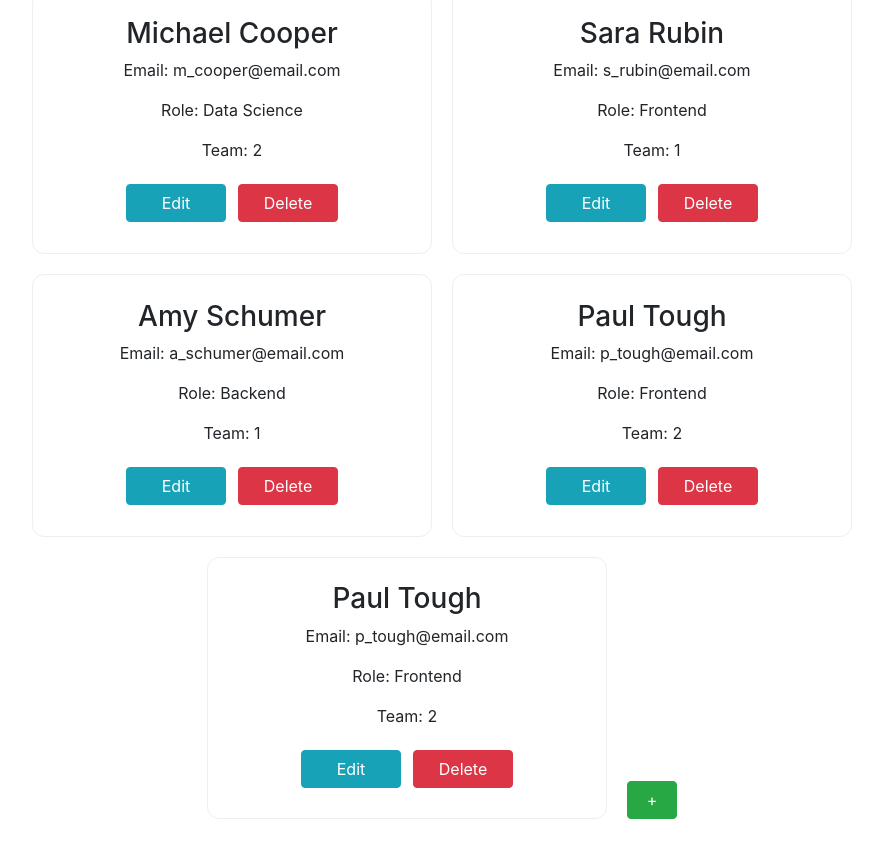
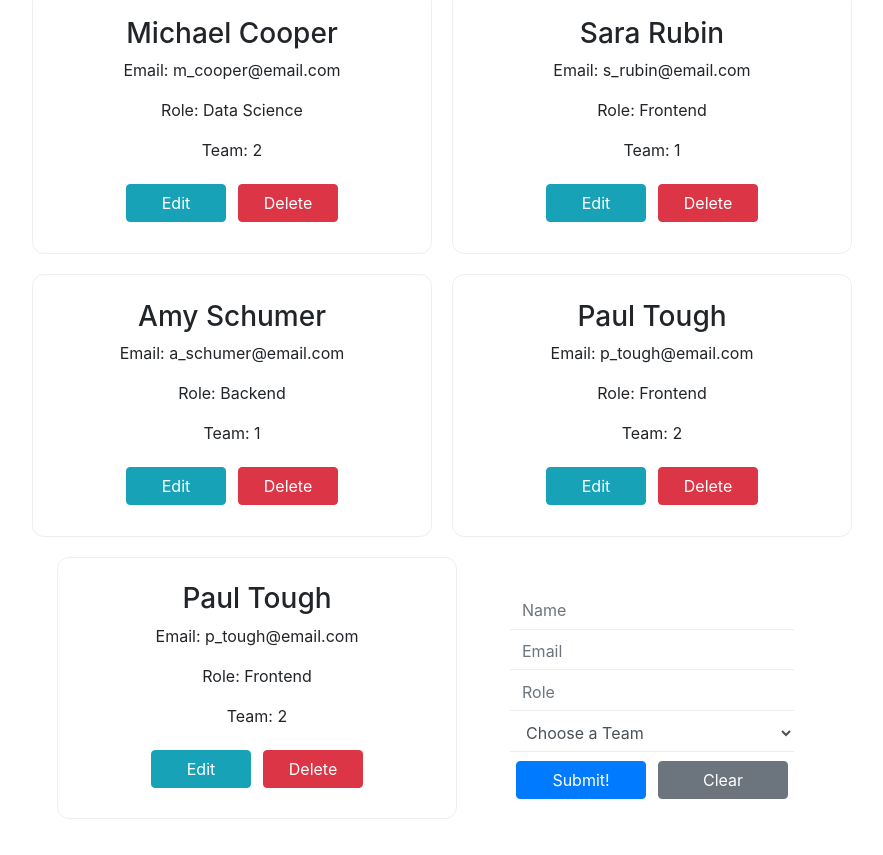
Before and after one commit to bloominstituteoftechnology/team-builder, a React (Create React App) app: page / in a window 1280 px wide. Shown: the part 443-1298 px from the top of the page, without its empty margins (198-1081 px from the left). Built offline with nearby package versions, Linux system fonts and the light colour scheme.

Commit message:
Allow user to add team member inside the rendered card in addition to the form option

```diff
--- a/src/App.js
+++ b/src/App.js
@@ -64,8 +64,8 @@ function App() {
     console.log(e.target.value);
     const id = e.target.value
     setData(userData)
-    if (id != 'all') {
-      setData(userData.filter((user) => { return user.teamNumber == id }))
+    if (id !== 'all') {
+      setData(userData.filter((user) => { return user.teamNumber === id }))
     }
   }
 
@@ -73,6 +73,7 @@ function App() {
     <div className="App">
       <StyledApp>
         <Button onClick={() => handleCollapse()} color="primary">Form</Button>
+
         <Collapse isOpen={collapse}>
           <Form user={user}
             handleSubmit={handleSubmit}
@@ -81,19 +82,25 @@ function App() {
             memberToEdit={memberToEdit}
           />
         </Collapse>
+
         <Input type="select" style={{ width: '150px', alignSelf: 'flex-end', margin: '20px 100px' }} name="select" onChange={e => handleFilter(e)}>
           <option value="" selected disabled hidden>Filter by Team</option>
           <option value="all">All</option>
           <option value="1">1</option>
           <option value="2">2</option>
         </Input>
+
         <List user={user}
           data={data}
-          memberToEdit={memberToEdit}
           removeMember={removeMember}
           setCollapse={setCollapse}
           collapse={collapse}
+          handleSubmit={handleSubmit}
+          handleChange={handleChange}
+          handleClear={handleClear}
+          memberToEdit={memberToEdit}
         />
+
       </StyledApp>
     </div>
   );
--- a/src/Components/Form/Form.js
+++ b/src/Components/Form/Form.js
@@ -3,7 +3,7 @@ import { Form as ReactForm, Input, Button, Dropdown } from 'reactstrap'
 import styled from 'styled-components'
 
 const StyledForm = styled.div`
-  padding: 3% 2%;
+   padding: 2% 3.5%
 `
 const styleInputs = {
   marginBottom: '1%',
--- a/src/Components/List/List.js
+++ b/src/Components/List/List.js
@@ -1,6 +1,7 @@
 import React from "react";
 import styled from 'styled-components'
-import { Button } from 'reactstrap'
+import { Button, Form as ReactForm } from 'reactstrap'
+import Form from '../Form/Form'
 
 const StyledList = styled.div`
   display: flex;
@@ -49,7 +50,15 @@ const List = (props) => {
           </StyledCard>
         );
       })}
-      <Button color="success" style={{ margin: '10px', width: '50px' }} onClick={() => props.setCollapse(!props.collapse)}>+</Button>
+      {/* <Button color="success" style={{ margin: '10px', width: '50px' }} onClick={() => props.setCollapse(!props.collapse)}>+</Button> */}
+      <Form
+        user={props.user}
+        handleSubmit={props.handleSubmit}
+        handleChange={props.handleChange}
+        handleClear={props.handleClear}
+        memberToEdit={props.memberToEdit}
+
+      />
     </StyledList>
   );
 };
```
